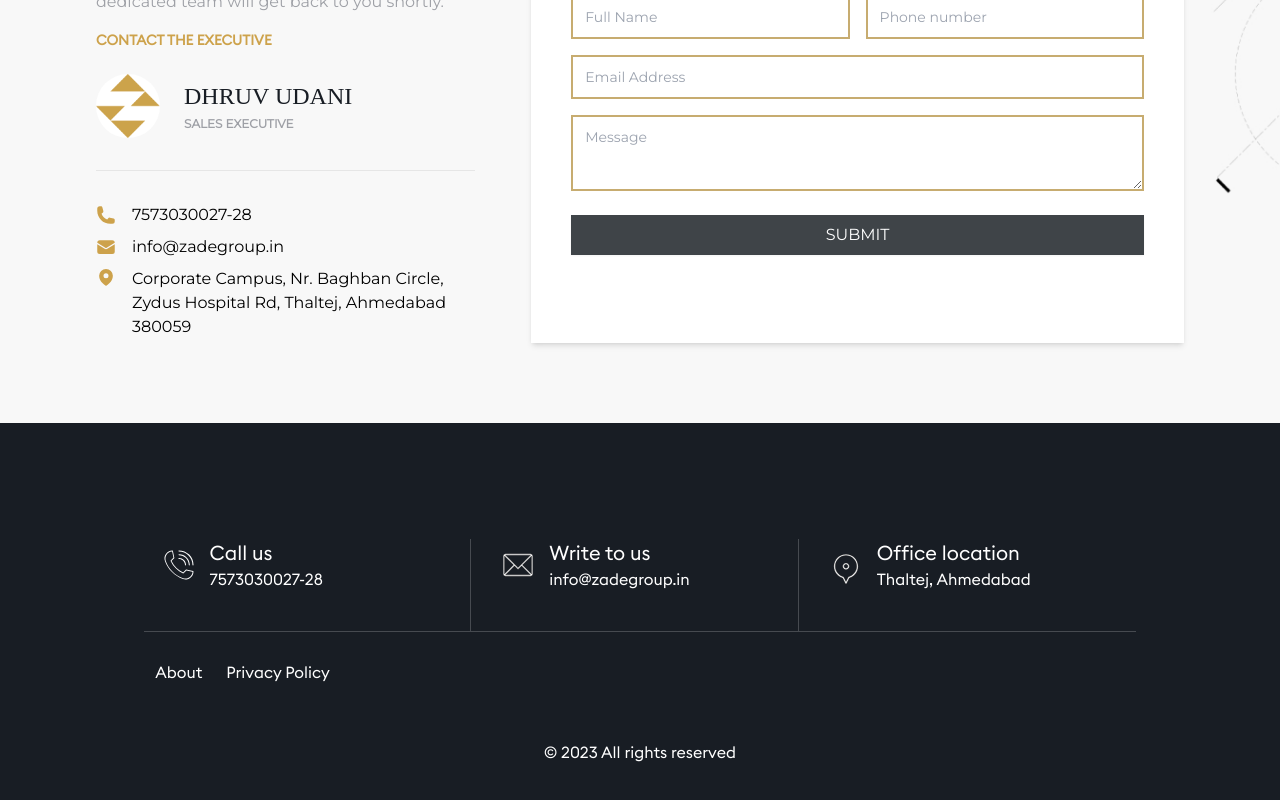
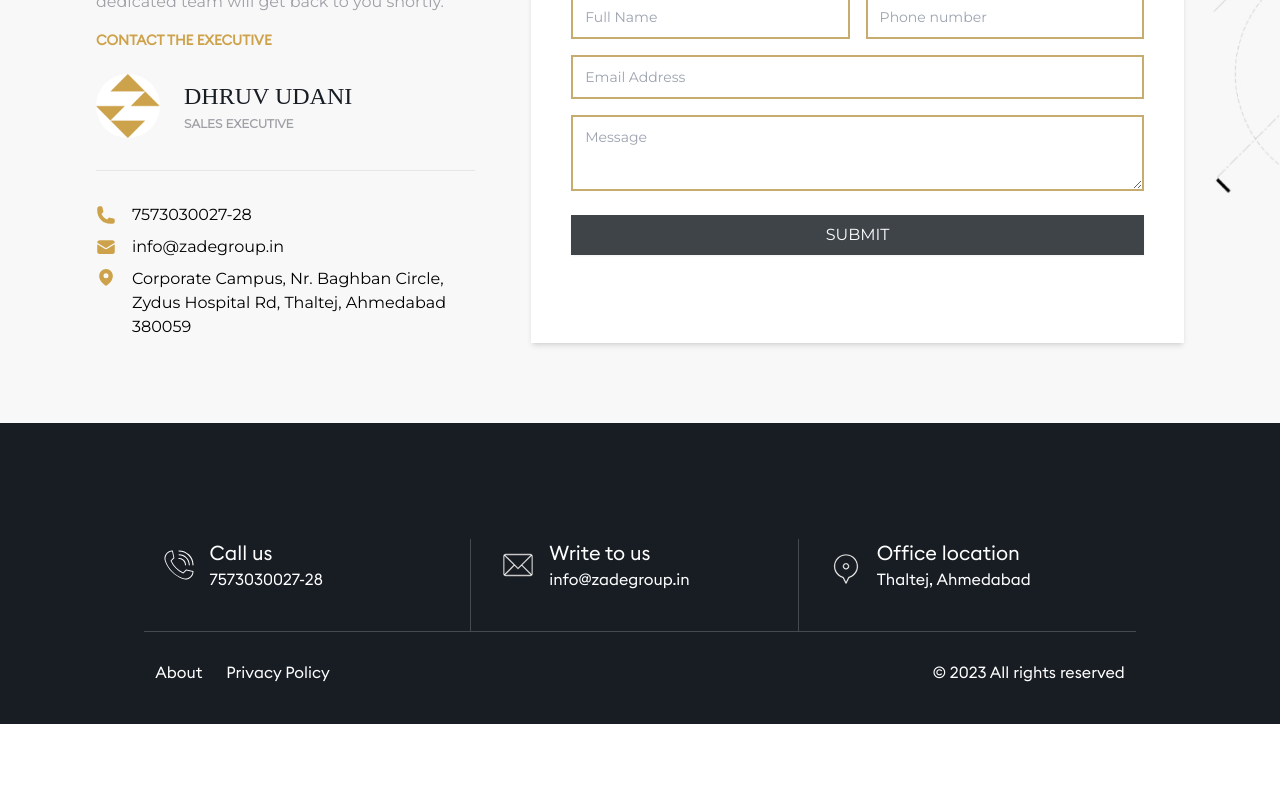
Before and after one commit to vishal-a-savaliya/zade-group, a React (Create React App) app: page / in a window 1280 px wide. Shown: the part 5438-6238 px from the top of the page. After the commit the page ends 6162 px from the top, so only its background shows below. Built offline with nearby package versions, Linux system fonts and the light colour scheme; a web font is replaced by a local one.

Commit message:
change copyrights alignment

```diff
--- a/src/components/Footer.jsx
+++ b/src/components/Footer.jsx
@@ -59,7 +59,7 @@ function Footer({ phoneNumber, Email }) {
 
             </div>
 
-            <div className='flex flex-col ms:flex-row justify-between pt-3 w-[83%] mx-auto'>
+            <div className='flex flex-col md:flex-row justify-between pt-3 w-[83%] mx-auto'>
                 <div className='flex justify-center md:justify-start'>
                     <Link to='/about'><p className='text-center text-white font-medium pt-4 pb-10 pr-3'>About</p></Link>
                     <Link to='/privacy-policy'><p className='text-center text-white font-medium pt-4 pb-10 px-3'>Privacy Policy</p></Link>
```
